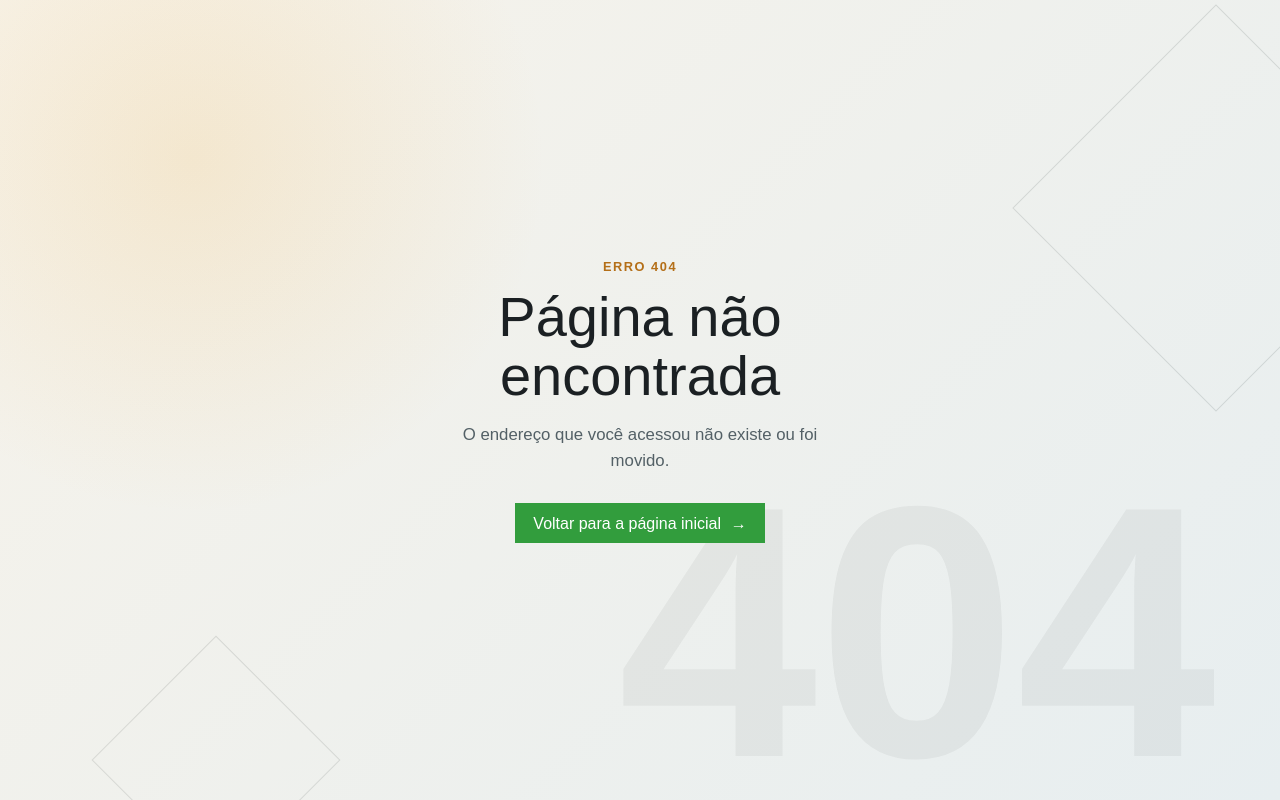
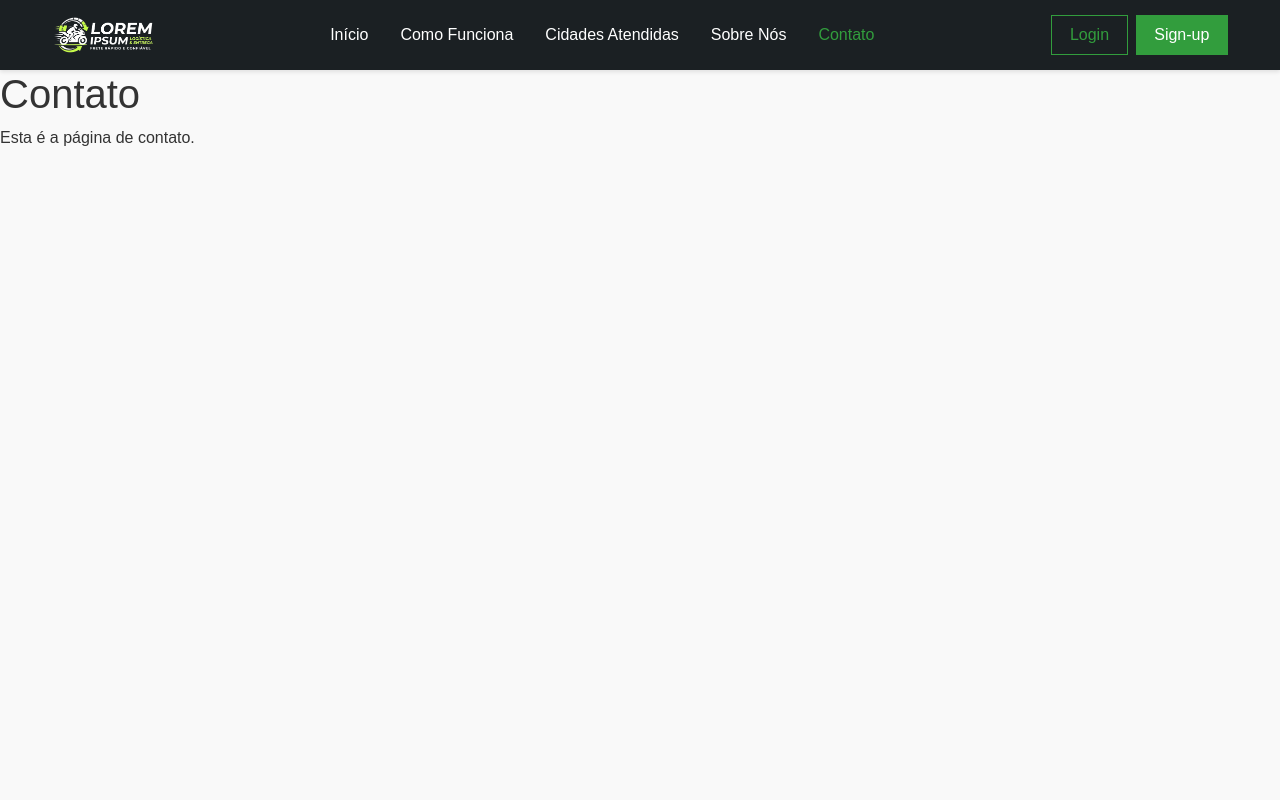
Before and after one commit to DevCarlosFilipe/freteapp, a React (Vite) app in the folder frontend/: page /contact in a window 1280 px wide. Before the commit this address had no page. Built offline with nearby package versions, Linux system fonts and the light colour scheme.

Commit message:
Atualização de rotas e conclusão do menu

```diff
--- a/frontend/src/App.jsx
+++ b/frontend/src/App.jsx
@@ -1,6 +1,10 @@
 import './styles/App.css'
 import { BrowserRouter, Routes, Route } from 'react-router-dom'
 import Home from './pages/Home'
+import AboutUs from './pages/AboutUs'
+import HowWork from './pages/HowWork'
+import Contact from './pages/Contact'
+import CitiesServed from './pages/CitiesServed'
 import NotFound from './pages/NotFound'
 
 function App() {
@@ -9,6 +13,10 @@ function App() {
         <BrowserRouter>
             <Routes>
                 <Route path="/" element={<Home />} />
+                <Route path="/about-us" element={<AboutUs />} />
+                <Route path="/how-work" element={<HowWork />} />
+                <Route path="/contact" element={<Contact />} />
+                <Route path="/cities-served" element={<CitiesServed />} />
                 <Route path="*" element={<NotFound />} />
             </Routes>
         </BrowserRouter>
--- a/frontend/src/components/header/Header.css
+++ b/frontend/src/components/header/Header.css
@@ -1,6 +1,5 @@
 .header {
     background-color: #1b2023;
-    padding: 1rem;
     box-shadow: 0 2px 4px rgba(0, 0, 0, 0.1);
 }
 
@@ -12,6 +11,36 @@
 .header-content {
     max-width: 1200px;
     margin: auto;
+}
+
+.navbar-expand-lg {
+    padding: 15px 0;
+}
+
+.logo-container {
+    flex-shrink: 0;
+}
+
+.navbar-toggler {
+    border-color: rgba(255, 255, 255, 0.35);
+}
+
+.navbar-toggler:focus {
+    box-shadow: 0 0 0 0.2rem rgba(50, 157, 61, 0.35);
+}
+
+.navbar-collapse {
+    align-items: center;
+}
+
+@media (max-width: 991.98px) {
+    .navbar-collapse {
+        padding-top: 1rem;
+    }
+
+    .user-space {
+        margin-top: 0.5rem;
+    }
 }
 
 .menu-item>.nav-link {
--- a/frontend/src/components/header/Header.jsx
+++ b/frontend/src/components/header/Header.jsx
@@ -7,11 +7,26 @@ import UserSpace from './UserSpace'
 function Header() {
     return (
         <header className="header">
-            <div className="header-content d-flex align-items-center justify-content-between w-100">
-                <Logo img="/white-logo.png" siteName="FreteApp" />
-                <Menu />
-                <UserSpace />
-            </div>
+            <nav className="navbar navbar-expand-lg navbar-dark">
+                <div className="container-fluid header-content">
+                    <Logo img="/white-logo.png" siteName="FreteApp" />
+                    <button
+                        className="navbar-toggler"
+                        type="button"
+                        data-bs-toggle="collapse"
+                        data-bs-target="#main-navigation"
+                        aria-controls="main-navigation"
+                        aria-expanded="false"
+                        aria-label="Abrir menu de navegação"
+                    >
+                        <span className="navbar-toggler-icon" />
+                    </button>
+                    <div className="collapse navbar-collapse" id="main-navigation">
+                        <Menu />
+                        <UserSpace />
+                    </div>
+                </div>
+            </nav>
         </header>
     )
 }
--- a/frontend/src/components/header/Menu.jsx
+++ b/frontend/src/components/header/Menu.jsx
@@ -2,10 +2,12 @@ import MenuItem from './MenuItem'
 
 function Menu () {
     return (
-        <ul className="nav col-12 col-md-auto mb-2 justify-content-center mb-md-0">
-            <MenuItem label="Inicio" link="/" />
-            <MenuItem label="About" link="/about" />
-            <MenuItem label="Contact" link="/contact" />
+        <ul className="navbar-nav mx-auto mb-2 mb-lg-0">
+            <MenuItem label="Início" link="/" />
+            <MenuItem label="Como Funciona" link="/how-work" />
+            <MenuItem label="Cidades Atendidas" link="/cities-served" />
+            <MenuItem label="Sobre Nós" link="/about-us" />
+            <MenuItem label="Contato" link="/contact" />
         </ul>
     )
 }
--- a/frontend/src/components/header/MenuItem.jsx
+++ b/frontend/src/components/header/MenuItem.jsx
@@ -2,7 +2,7 @@ import { NavLink } from 'react-router-dom'
 
 function MenuItem({ label, link }) {
     function getLinkClassName({ isActive }) {
-        return `nav-link px-2${isActive ? ' active' : ''}`
+        return `nav-link px-3${isActive ? ' active' : ''}`
     }
 
     return (
--- a/frontend/src/components/header/UserSpace.jsx
+++ b/frontend/src/components/header/UserSpace.jsx
@@ -1,7 +1,7 @@
 function UserSpace() {
     return (
-        <div className="user-space">
-            <button type="button" className="app-action-button app-action-button--outline me-2">Login</button>
+        <div className="user-space d-flex flex-column flex-lg-row gap-2">
+            <button type="button" className="app-action-button app-action-button--outline">Login</button>
             <button type="button" className="app-action-button">Sign-up</button>
         </div>
     )
--- /dev/null
+++ b/frontend/src/pages/AboutUs.jsx
@@ -0,0 +1,15 @@
+import Header from '../components/header/Header'
+
+function AboutUs() {
+    return (
+        <>
+            <Header />
+            <div className="about-us">
+                <h1>Quem somos</h1>
+                <p>Esta é a página sobre nós.</p>
+            </div>
+        </>
+    )
+}
+
+export default AboutUs
--- /dev/null
+++ b/frontend/src/pages/CitiesServed.jsx
@@ -0,0 +1,15 @@
+import Header from '../components/header/Header'
+
+function CitiesServed() {
+    return (
+        <>
+            <Header />
+            <div className="cities-served">
+                <h1>Cidades Atendidas</h1>
+                <p>Confira as cidades atendidas pelo FreteApp.</p>
+            </div>
+        </>
+    )
+}
+
+export default CitiesServed
--- /dev/null
+++ b/frontend/src/pages/Contact.jsx
@@ -0,0 +1,15 @@
+import Header from '../components/header/Header'
+
+function Contact() {
+    return (
+        <>
+            <Header />
+            <div className="contact">
+                <h1>Contato</h1>
+                <p>Esta é a página de contato.</p>
+            </div>
+        </>
+    )
+}
+
+export default Contact
--- /dev/null
+++ b/frontend/src/pages/HowWork.jsx
@@ -0,0 +1,15 @@
+import Header from "../components/header/Header"
+
+function HowWork() {
+    return (
+        <>
+            <Header />
+            <div className="how-work">
+                <h1>Como funciona</h1>
+                <p>Esta é a página de como funciona.</p>
+            </div>
+        </>
+    )
+}
+
+export default HowWork
```
